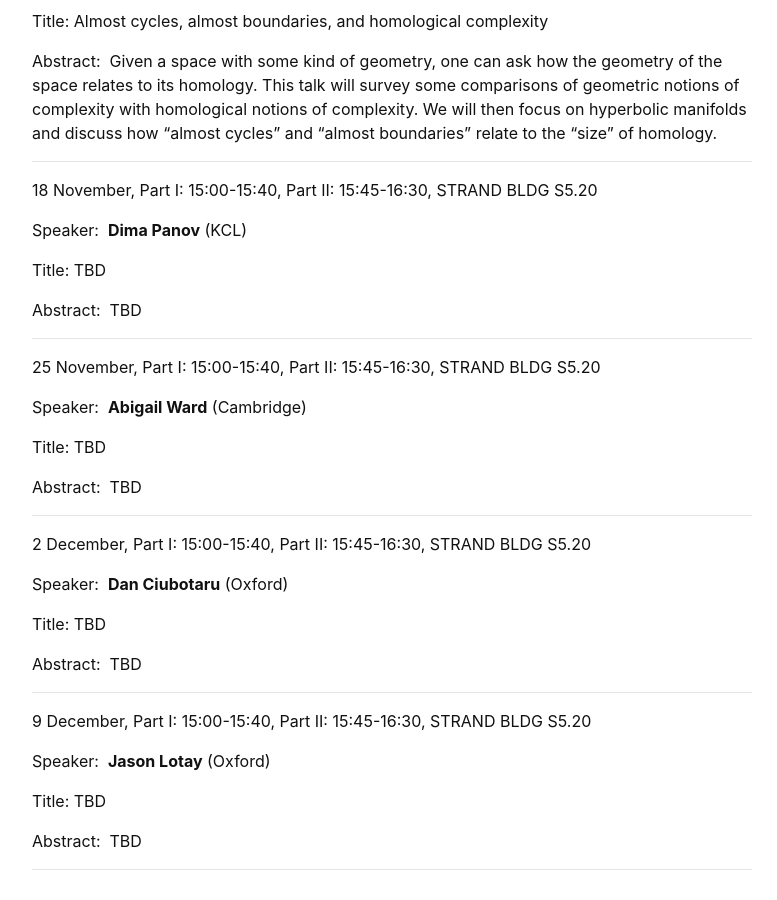
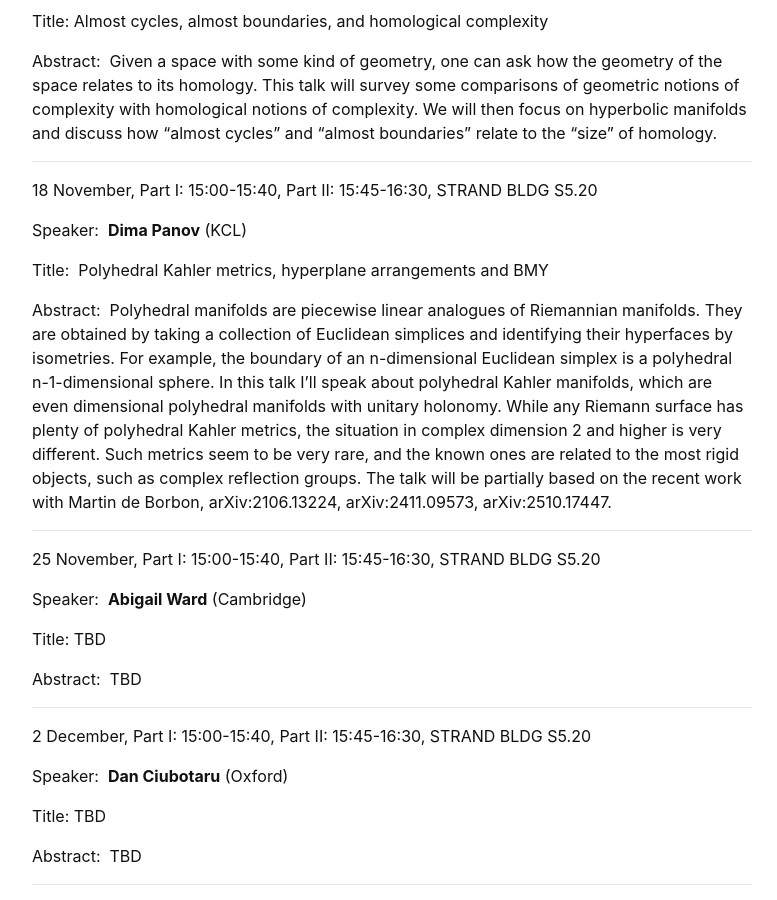
Before and after one commit to kcl-geometry-seminar/kcl-geometry-seminar.github.io, a Jekyll site: the page built from pages/index.md, in a window 1280 px wide and 900 px high, scrolled down 1803 px. Shown: the whole window, without its empty margins (248-1025 px from the left). Built offline with Jekyll 4.4.1, drawn with Linux system fonts in a browser that asks for light colours; formulas are drawn with MathJax 3; a script that is not in the unit is left out.

Commit message:
Update index.md
Added the title and abstract for Dima's talk.

```diff
--- a/pages/index.md
+++ b/pages/index.md
@@ -83,9 +83,9 @@ Abstract:&nbsp; Given a space with some kind of geometry, one can ask how the ge
 
 Speaker:&nbsp; **Dima Panov** (KCL)
 
-Title:&nbsp;TBD
+Title:&nbsp; Polyhedral Kahler metrics, hyperplane arrangements and BMY
 
-Abstract:&nbsp; TBD
+Abstract:&nbsp; Polyhedral manifolds are piecewise linear analogues of Riemannian manifolds. They are obtained by taking a collection of Euclidean simplices and identifying their hyperfaces by isometries. For example, the boundary of an n-dimensional Euclidean simplex is a polyhedral n-1-dimensional sphere. In this talk I'll speak about polyhedral Kahler manifolds, which are even dimensional polyhedral manifolds with unitary holonomy. While any Riemann surface has plenty of polyhedral Kahler metrics, the situation in complex dimension 2 and higher is very different. Such metrics seem to be very rare, and the known ones are related to the most rigid objects, such as complex reflection groups. The talk will be partially based on the recent work with Martin de Borbon,  arXiv:2106.13224, arXiv:2411.09573, arXiv:2510.17447.
 
 ---------------------------------------------------------
 
```
